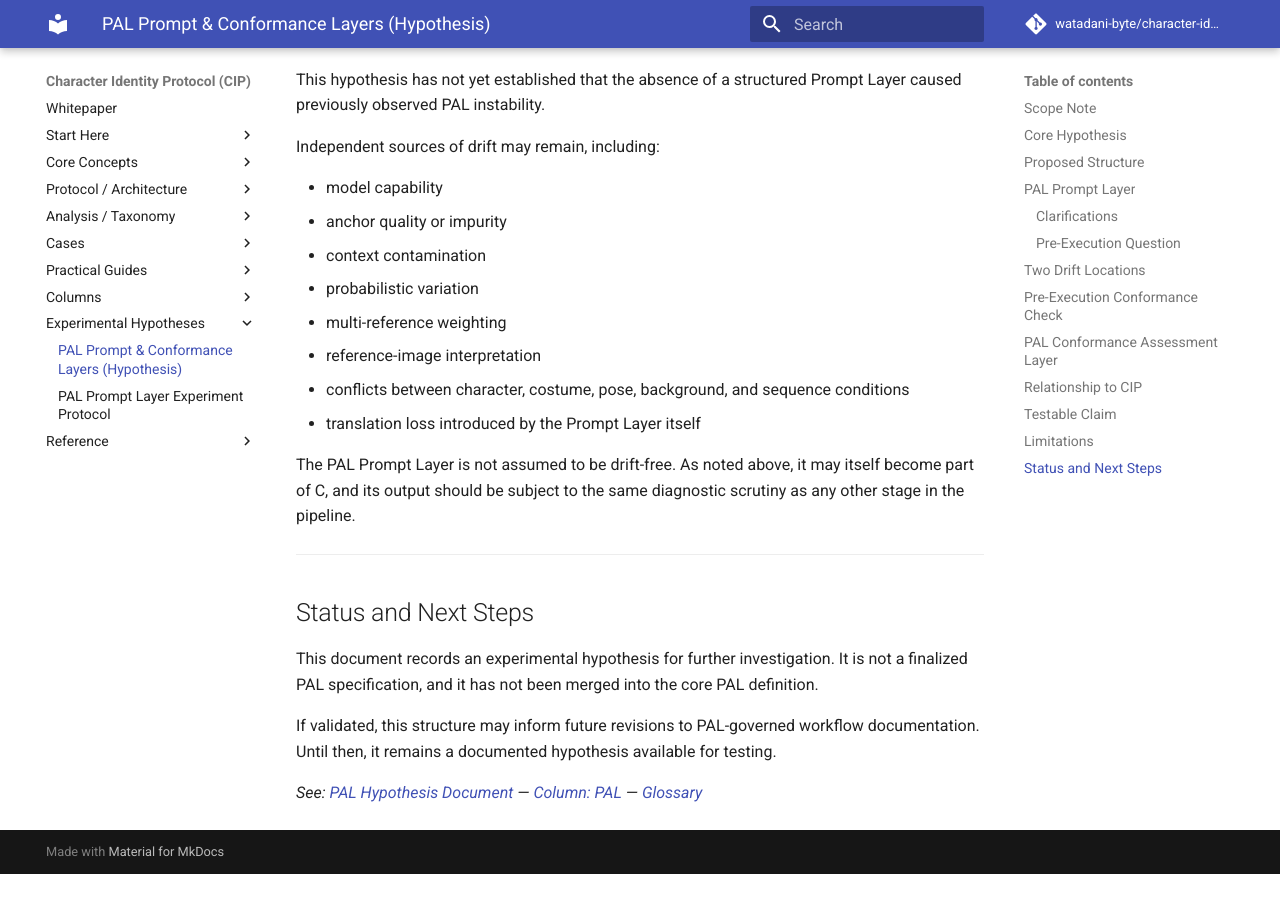
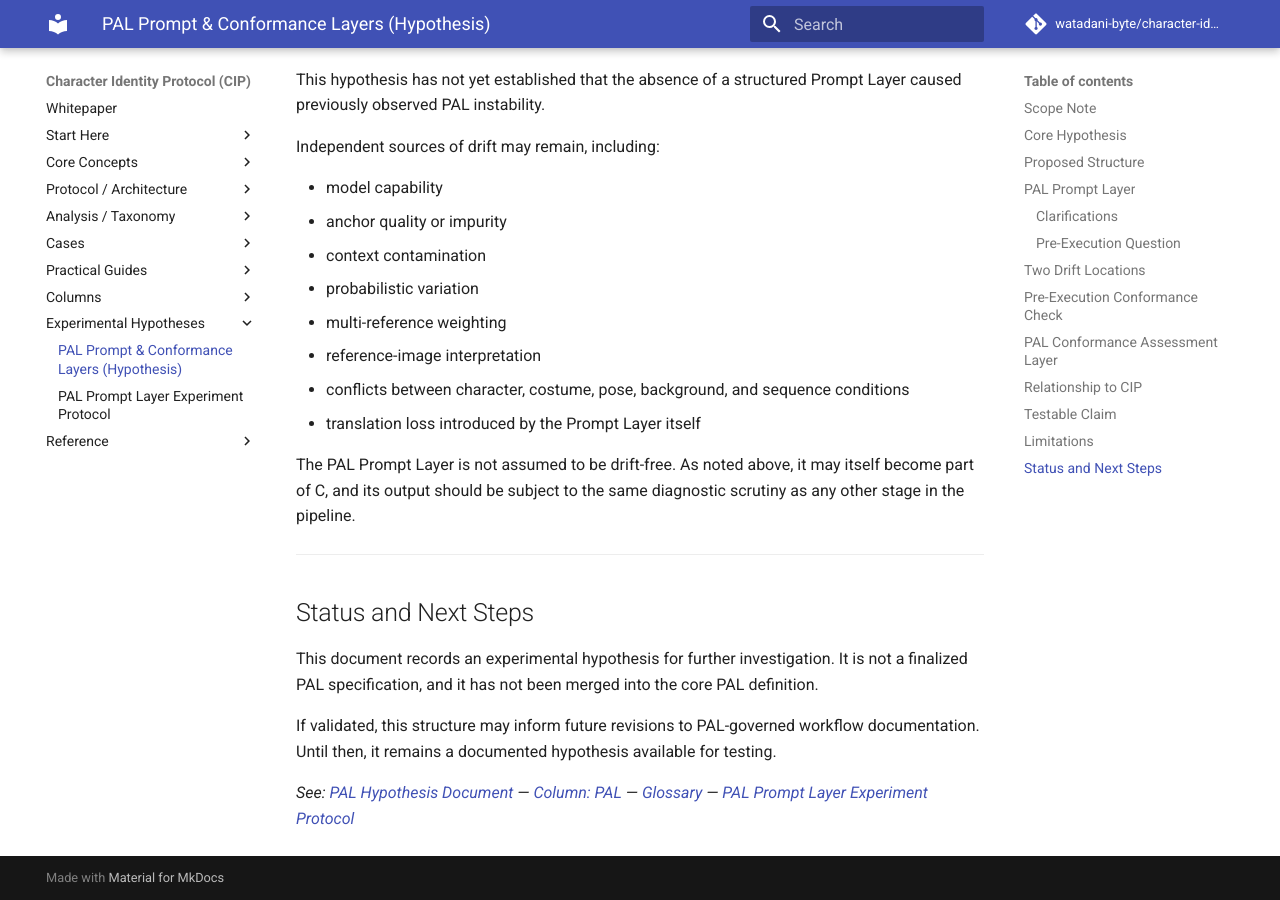
Before and after one commit to watadani-byte/character-identity-protocol, an MkDocs documentation site: the page built from docs/pal_prompt_and_conformance_layers.md, in a window 1280 px wide and 900 px high, scrolled down 5582 px. Built offline with MkDocs 1.6.1 and Material for MkDocs 9.7.7, drawn with Linux system fonts in a browser that asks for light colours; comment, search, counter and statistics services are not loaded; before the commit the page ends 6456 px from its top, so only the background shows below that.

Commit message:
pal_prompt_and_conformance_layers.md を更新

```diff
--- a/docs/pal_prompt_and_conformance_layers.md
+++ b/docs/pal_prompt_and_conformance_layers.md
@@ -219,4 +219,4 @@ This document records an experimental hypothesis for further investigation. It i
 
 If validated, this structure may inform future revisions to PAL-governed workflow documentation. Until then, it remains a documented hypothesis available for testing.
 
-*See: [PAL Hypothesis Document](pal_hypothesis.md) — [Column: PAL](column_pal.md) — [Glossary](glossary.md)*
+*See: [PAL Hypothesis Document](pal_hypothesis.md) — [Column: PAL](column_pal.md) — [Glossary](glossary.md) — [PAL Prompt Layer Experiment Protocol](pal_prompt_layer_experiment_protocol.md)*
```
